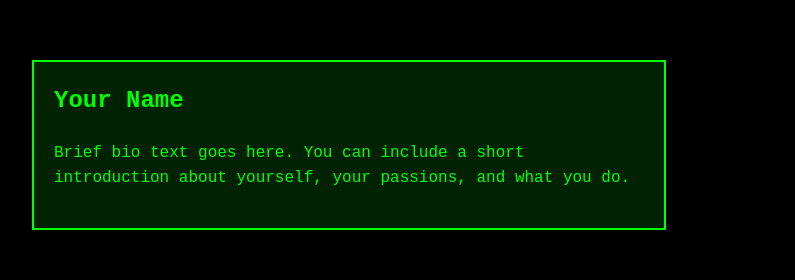
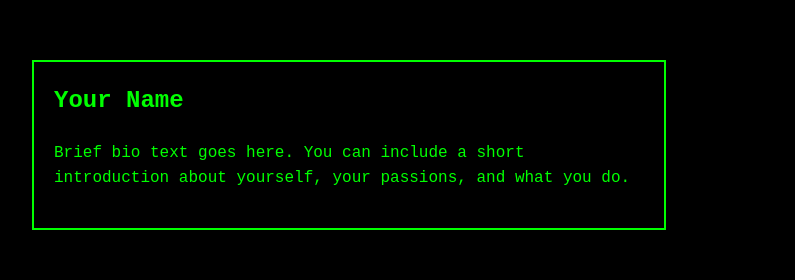
Before and after one commit to ismithin/isaacsmith.github.io, a plain HTML site: page index.html in a window 1280 px wide. Shown: the part 305-585 px from the top of the page, 18-813 px from the left. Drawn offline with Linux system fonts and the light colour scheme.

Commit message:
Update index.html

```diff
--- a/index.html
+++ b/index.html
@@ -29,7 +29,7 @@
             max-width: 50%;
             padding: 20px;
             border: 2px solid #00FF00; /* Green border */
-            background-color: #002200; /* Dark green background */
+            /*background-color: #002200; /* Dark green background */
         }
         .section {
             padding: 50px;
```
